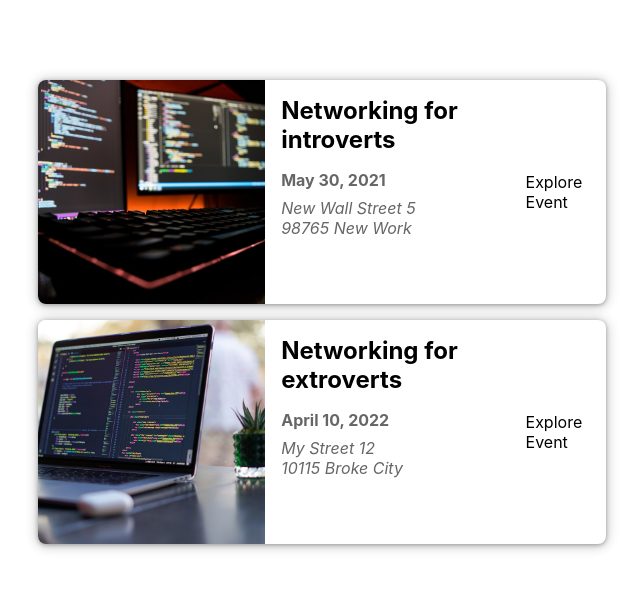
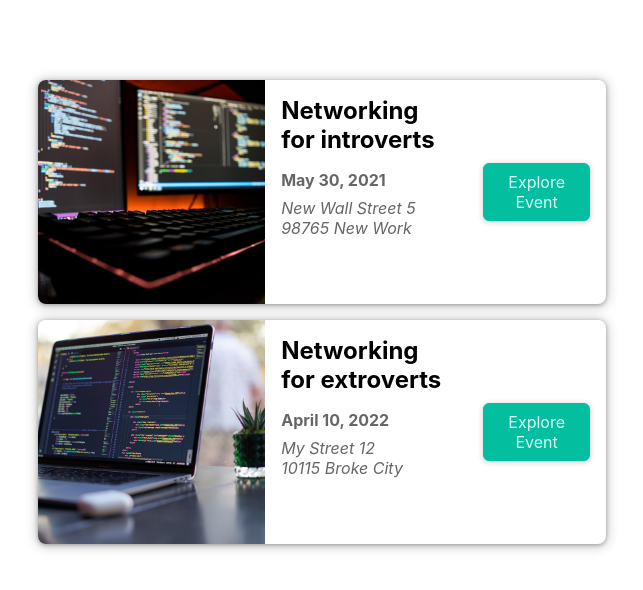
Before and after one commit to neuodev/nextjs-events, a Next.js app: page / in a window 1280 px wide. Shown: the top 590 px of the page, without its empty margins (338-981 px from the left). Built offline with nearby package versions, Linux system fonts and the light colour scheme.

Commit message:
Add the button to the EventItem

```diff
--- a/components/events/EventItem.js
+++ b/components/events/EventItem.js
@@ -1,6 +1,6 @@
 import React from 'react';
 import Link from 'next/link';
-
+import Button from '../button/Button';
 import classes from './event-item.module.css';
 
 const EventItem = ({ event }) => {
@@ -13,7 +13,7 @@ const EventItem = ({ event }) => {
   });
 
   const formattedAddress = location.replace(', ', '\n');
-
+  const exploreLink = `/events/${id}`;
   return (
     <li className={classes.item}>
       <img src={'/' + image} alt={title} />
@@ -29,7 +29,7 @@ const EventItem = ({ event }) => {
         </div>
       </div>
       <div className={classes.actions}>
-        <Link href={`/events/${id}`}>Explore Event</Link>
+        <Button link={exploreLink}>Explore Event</Button>
       </div>
     </li>
   );
--- a/components/events/event-item.module.css
+++ b/components/events/event-item.module.css
@@ -56,7 +56,6 @@
   align-items: center;
   justify-content: center;
   padding: 1rem;
-
 }
 
 .actions a {
```
